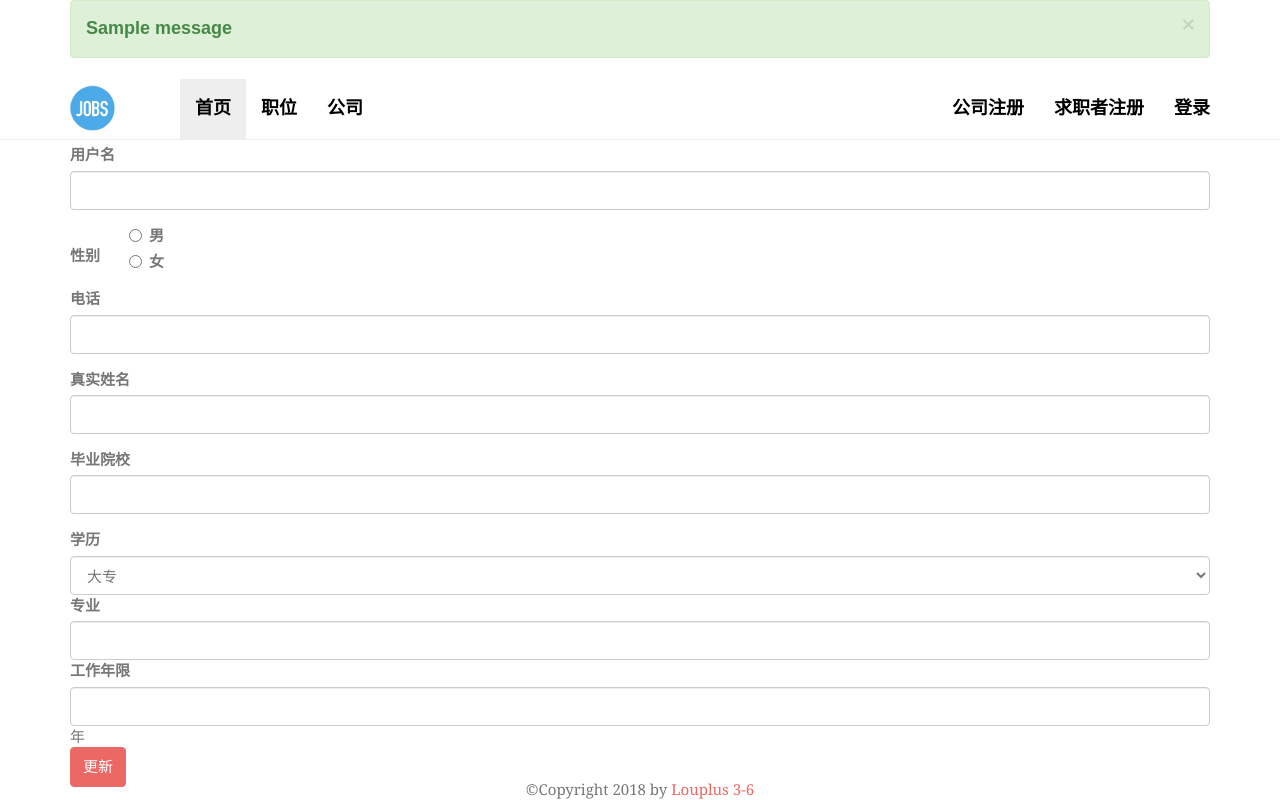
After one commit to LouPlus/jobplus3-6, a Flask app: page /user/profile in a window 1280 px wide. The commit adds this page. Run offline with Flask 2, Linux system fonts and the light colour scheme; tables that the repository leaves empty hold one stand-in row (values such as "Sample post"); one stand-in notice (Sample message) is shown; some libraries are stand-ins or nearby versions; some web fonts are replaced.

Commit message:
fixed #23 求职者注册和个人信息配置页

```diff
--- a/jobplus/forms.py
+++ b/jobplus/forms.py
@@ -1,2 +1,64 @@
 #!/usr/bin/env python3
 # encoding: utf-8
+
+from flask_wtf import FlaskForm
+from wtforms import StringField, RadioField, SelectField, IntegerField, SubmitField, PasswordField, ValidationError
+from wtforms.validators import Length, Email, EqualTo, Required
+from jobplus.models import db, Seeker, User
+
+
+class UserinfoForm(FlaskForm):
+    username = StringField('用户名', validators=[Required(), Length(3, 24)])
+    gender = RadioField('性别', choices=[('10', '男'), ('20', '女')])
+    phone = StringField('电话', validators=[Required(), Length(8, 24)])
+    name = StringField('真实姓名', validators=[Required(), Length(3, 24)])
+    college = StringField('毕业院校', validators=[Required(), Length(3, 24)])
+    education = SelectField('学历', choices=[
+        ('10', '大专'),
+        ('20', '本科'),
+        ('40', '研究生'),
+        ('30', '博士'),
+        ('50', '其他')
+    ])
+    major = StringField('专业',validators=[Required(), Length(3, 24)])
+    service_year = IntegerField('工作年限',validators=[Required()])
+    submit = SubmitField('更新')
+
+    def update_user(self):
+        user = User()
+        seeker = Seeker()
+        user.username = self.username.data
+        seeker.gender = self.gender.data
+        seeker.phone = self.phone.data
+        seeker.name = self.name.data
+        seeker.college = self.college.data
+        seeker.education = self.education.data
+        seeker.major = self.major.data
+        seeker.service_year = self.service_year.data
+        return user, seeker
+
+
+class SeekerRegisterForm(FlaskForm):
+    username = StringField('用户名', validators=[Required(), Length(3, 24)])
+    email = StringField('邮箱', validators=[Required(), Email()])
+    password = PasswordField('密码', validators=[Required(), Length(6, 24)])
+    repeat_password = PasswordField('重复密码', validators=[Required(), EqualTo('password')])
+    submit = SubmitField('提交')
+
+    def create_user(self):
+        user = User()
+        user.username = self.username.data
+        user.email = self.email.data
+        user.password = self.password.data
+        db.session.add(user)
+        db.session.commit()
+        return user
+
+
+    def validate_username(self, field):
+        if User.query.filter_by(username=field.data).first():
+            raise ValidationError('用户名已经存在')
+
+    def validate_email(self, field):
+        if User.query.filter_by(email=field.data).first():
+            raise ValidationError('邮箱已经存在')
--- a/jobplus/handlers/seeker.py
+++ b/jobplus/handlers/seeker.py
@@ -1,8 +1,27 @@
 #!/usr/bin/env python3
 # encoding: utf-8
 
-
-from flask import Blueprint
+from flask import Blueprint, render_template, flash, url_for, redirect
+from jobplus.forms import UserinfoForm, SeekerRegisterForm
 
 
-seeker = Blueprint('seeker', __name__, url_prefix='/seeker')
+seeker = Blueprint('seeker', __name__, url_prefix='/user')
+
+
+@seeker.route('/profile', methods=['GET', 'POST'])
+def profile():
+    form = UserinfoForm()
+    if form.validate_on_submit():
+        form.update_user()
+        flash('更新成功', 'success')
+    return render_template('user.html', form=form)
+
+
+@seeker.route('/register', methods=['GET', 'POST'])
+def register():
+    form = SeekerRegisterForm()
+    if form.validate_on_submit():
+        form.create_user()
+        flash('注册成功，请登录！', 'success')
+        return redirect(url_for('.profile'))
+    return render_template('seeker_register.html', form=form)
--- a/jobplus/templates/base.html
+++ b/jobplus/templates/base.html
@@ -12,6 +12,16 @@
     <body>
         <nav class="navbar navbar-default navbar-fixed-top">
             <div class="container">
+              {% with messages = get_flashed_messages(with_categories=true) %}
+                  {% if messages %}
+                  {% for category, message in messages %}
+                  <div class="alert alert-{{ category }} alert-dismissible" role="alert">
+                    <button type="button" class="close" data-dismiss="alert" aria-label="Close"><span aria-hidden="true">&times;</span></button>
+                    {{ message }}
+                  </div>
+                  {% endfor %}
+                  {% endif %}
+              {% endwith %}
                 <!-- Brand and toggle get group for better mobile display -->
                 <div class="navbar-header">
                     <button type="button" class="navbar-toggle collapsed" data-toggle="collapse" data-target="#bs-example-navbar-collapse-1" aria-expanded="false">
@@ -32,14 +42,14 @@
                     </ul>
                     <ul class="nav navbar-nav navbar-right">
                         <li><a href="#">公司注册</a></li>
-                        <li><a href="#">求职者注册</a></li>
+                        <li><a href="{{ url_for('seeker.register') }}">求职者注册</a></li>
                         <li><a href="#">登录</a></li>
                     </ul>
                 </div>
             </div>
         </nav>
 
-        <div class="container">
+        <div id="container" class="container">
             {% block body %}{% endblock %}
         </div>
 
@@ -51,7 +61,7 @@
                 </div>
         </footer>
         <!-- 引入Bootstrap jQuery 依赖 -->
-        <script src="https://cdn.bootcss.com/jquery/3.2.1/jquery.min.js"></script>
-        <script src="https://cdn.bootcss.com/bootstrap/3.3.7/js/bootstrap.min.js"></script>
+      <script src="https://cdnjs.cloudflare.com/ajax/libs/jquery/3.2.1/jquery.min.js"></script>
+      <script src="https://cdn.bootcss.com/bootstrap/3.3.7/js/bootstrap.min.js"></script>
     </body>
 </html>
--- /dev/null
+++ b/jobplus/templates/user.html
@@ -0,0 +1,45 @@
+{% extends "base.html" %}
+{% block title %}个人中心{% endblock %}
+{% block body %}
+    <h1>个人中心</h1>
+
+    <form action="{{ url_for('seeker.profile') }}", method="post">
+    <div class="form-group">
+         {{ form.username.label }}{{ form.username(class='form-control') }}
+    </div>
+    <div>
+        {{ form.gender.label }}
+        <lablel class="radio-inline row">
+             {{ form.gender }}
+        </lablel>
+
+    </div>
+
+    <div class="form-group">
+         {{ form.phone.label }}{{ form.phone(class='form-control') }}
+    </div>
+
+    <div class="form-group">
+         {{ form.name.label }}{{ form.name(class='form-control') }}
+    </div>
+    <div class="form-group">
+         {{ form.college.label }}{{ form.college(class='form-control') }}
+    </div>
+    <div>
+        {{ form.education.label }}
+        {{ form.education(class="form-control") }}
+    </div>
+
+    <div>
+        {{ form.major.label }}
+        {{ form.major(class="form-control") }}
+    </div>
+
+    <div>
+        {{ form.service_year.label }}
+        {{ form.service_year(class="form-control") }}年
+    </div>
+    {{ form.submit(class="btn btn-primary") }}
+    </form>
+
+{% endblock %}
```
Also changed, not shown: jobplus/templates/seeker_register.html (added, +30 -0 lines).
